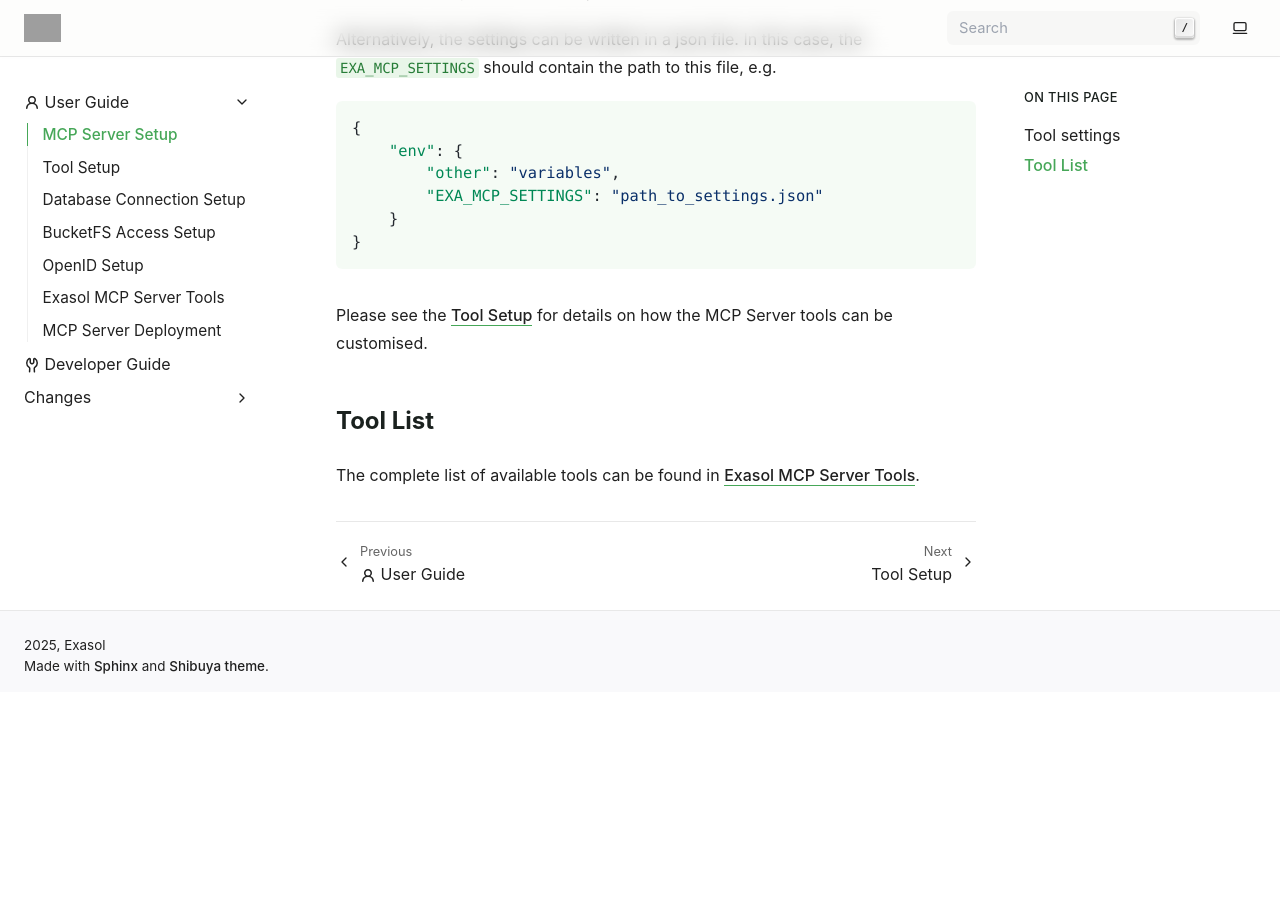
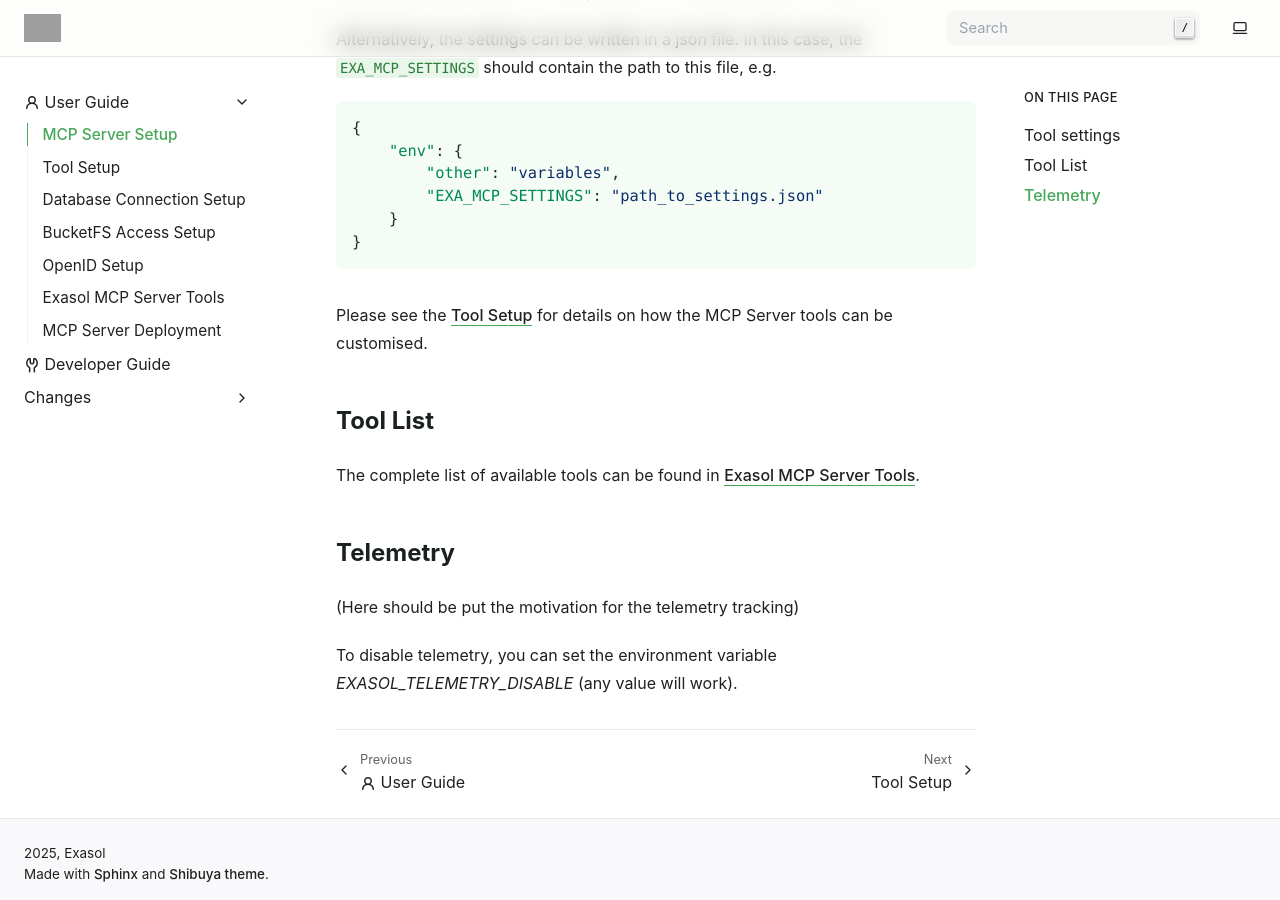
Before and after one commit to exasol/mcp-server, a Sphinx documentation site: the page built from doc/user_guide/server_setup.rst, in a window 1280 px wide and 900 px high, scrolled down 1313 px. Built offline with Sphinx 7.4.7, drawn with Linux system fonts in a browser that asks for light colours; before the commit the page ends 2005 px from its top, so only the background shows below that; grey boxes are pictures that could not be loaded.

Commit message:
Add the doc stub

```diff
--- a/doc/user_guide/server_setup.rst
+++ b/doc/user_guide/server_setup.rst
@@ -66,3 +66,11 @@
 ---------
 
 The complete list of available tools can be found in :doc:`tool_list`.
+
+
+Telemetry
+---------
+
+(Here should be put the motivation for the telemetry tracking)
+
+To disable telemetry, you can set the environment variable `EXASOL_TELEMETRY_DISABLE` (any value will work).
```
